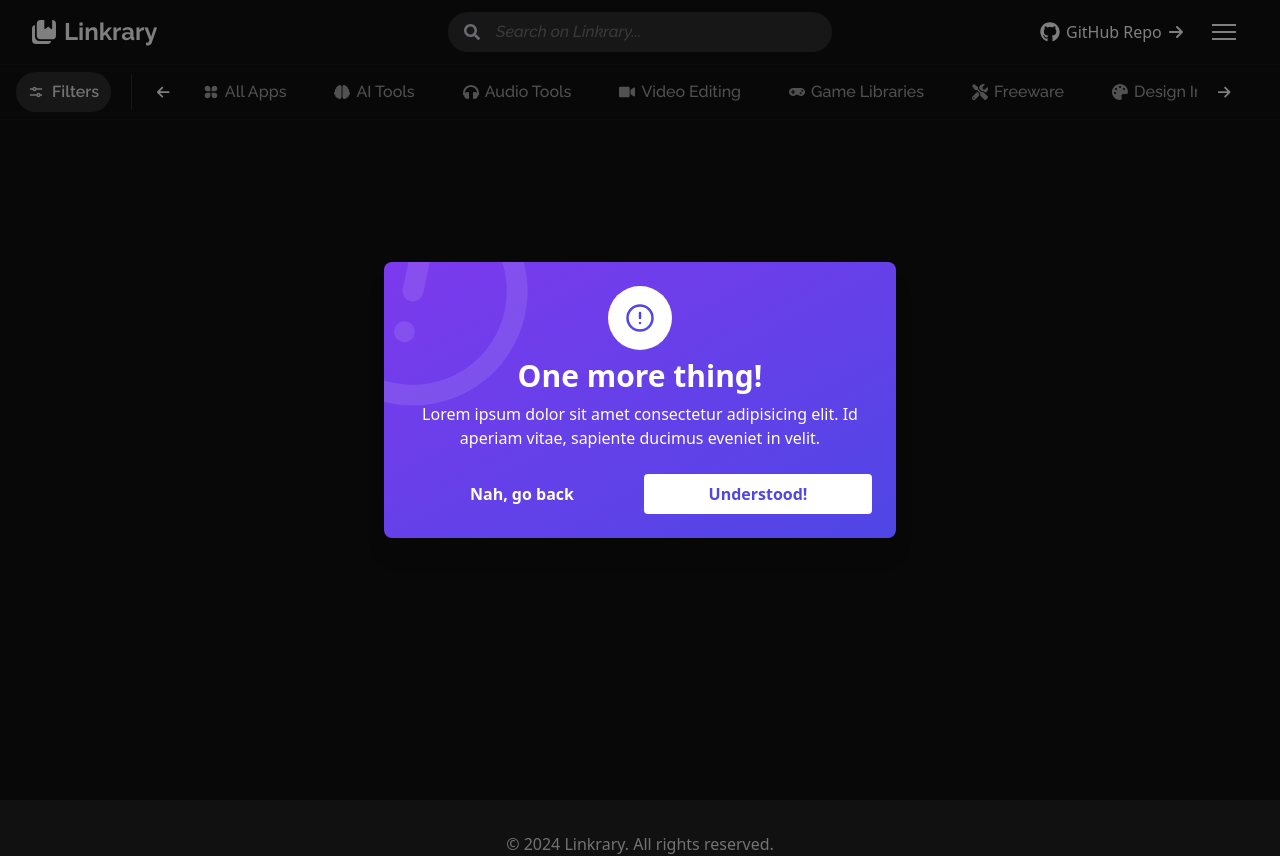
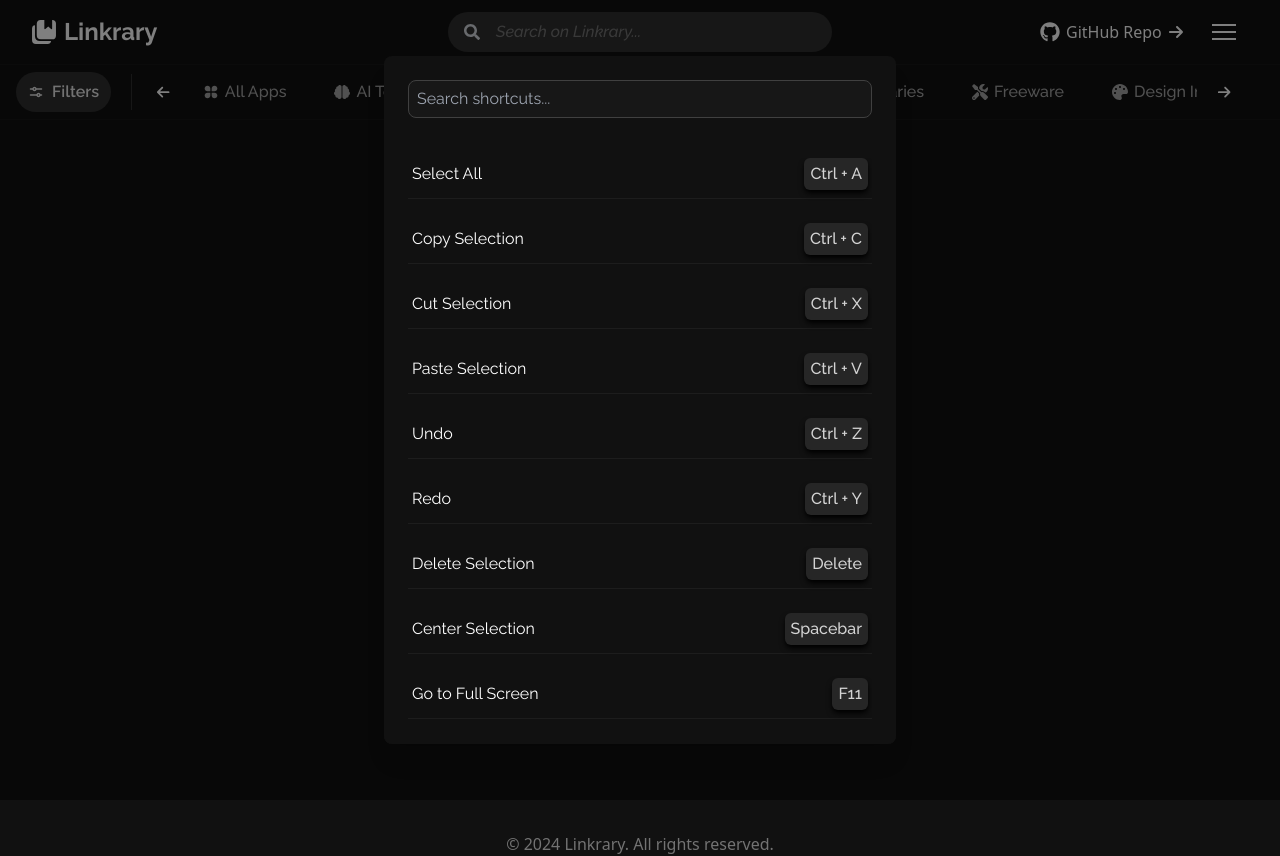
Before and after one commit to aibiansari/linkrary-vite-app, a React (Vite) app: page /Linkrary/saved in a window 1280 px wide. Both pictures are taken after a click on the button "Filters". Built offline with nearby package versions, Linux system fonts and the light colour scheme.

Commit message:
Filter Modal updates

```diff
--- a/src/components/ui/ScrollX.tsx
+++ b/src/components/ui/ScrollX.tsx
@@ -43,7 +43,7 @@ const categories = [
   { name: "Free Games", icon: <FaGamepad /> },
   { name: "Torrent Resources", icon: <FaLock /> },
   { name: "PDF Utilities", icon: <FaBook /> },
-  { name: "Cracked Softwares", icon: <FaLock /> },
+  { name: "Cracked Apps", icon: <FaLock /> },
   { name: "Cloud Solutions", icon: <FaCloud /> },
   { name: "3D Design Tools", icon: <FaPaintBrush /> },
   { name: "Coding Resources", icon: <FaCode /> },
--- a/src/components/ui/filterModal.tsx
+++ b/src/components/ui/filterModal.tsx
@@ -1,9 +1,42 @@
 import { useFilterButtonContext } from "@/contexts/FilterButtonContext";
 import { AnimatePresence, motion } from "framer-motion";
-import { FiAlertCircle } from "react-icons/fi";
+import React from "react";
+
+const items = [
+  { name: "Select All", shortcut: "Ctrl + A" },
+  { name: "Copy Selection", shortcut: "Ctrl + C" },
+  { name: "Cut Selection", shortcut: "Ctrl + X" },
+  { name: "Paste Selection", shortcut: "Ctrl + V" },
+  { name: "Undo", shortcut: "Ctrl + Z" },
+  { name: "Redo", shortcut: "Ctrl + Y" },
+  { name: "Delete Selection", shortcut: "Delete" },
+  { name: "Center Selection", shortcut: "Spacebar" },
+  { name: "Go to Full Screen", shortcut: "F11" },
+  { name: "Add new node on canvas", shortcut: "Double Left Click" },
+  { name: "Add label on link", shortcut: "Double Click on Link" },
+  { name: "Open Context Menu", shortcut: "Right Click on Selection" },
+  { name: "Selection Box", shortcut: "Left Click Hold & Drag" },
+  { name: "Switch Scrolling Mods", shortcut: "Middle Mouse Button" },
+  { name: "Move Selection", shortcut: "Arrow Keys" },
+  { name: "Precise Selection Movement", shortcut: "Ctrl + Arrow Keys" },
+  { name: "Free Rotation", shortcut: "Shift + Rotate" },
+  { name: "Rescale Selection", shortcut: "Drag Bottom Right Corner" },
+  { name: "Multiple Selection", shortcut: "Shift/Ctrl + Select" },
+  { name: "Group Selection", shortcut: "Ctrl + G" },
+  { name: "Ungroup Selection", shortcut: "Ctrl + Shift + G" },
+  { name: "Zoom In/Out", shortcut: "+ & -" },
+  { name: "Zoom to Fit", shortcut: "Shift + Z" },
+];
 
 const FilterModal = () => {
   const { buttonState, setButtonState } = useFilterButtonContext();
+  const [search, setSearch] = React.useState("");
+
+  const filteredShortcuts = items.filter(
+    (item) =>
+      item.name.toLowerCase().includes(search.toLowerCase()) ||
+      item.shortcut.toLowerCase().includes(search.toLowerCase())
+  );
 
   return (
     <AnimatePresence>
@@ -13,41 +46,48 @@ const FilterModal = () => {
           animate={{ opacity: 1 }}
           exit={{ opacity: 0 }}
           onClick={() => setButtonState(false)}
-          className="bg-black/50 p-8 fixed inset-0 z-50 grid place-items-center"
+          className="bg-black/50 fixed  font-Raleway inset-0 z-50 grid place-items-center"
         >
           <motion.div
             initial={{ scale: 0, rotate: "12.5deg" }}
             animate={{ scale: 1, rotate: "0deg" }}
             exit={{ scale: 0, rotate: "0deg" }}
             onClick={(e) => e.stopPropagation()}
-            className="bg-gradient-to-br from-violet-600 to-indigo-600 text-white p-6 rounded-lg w-full max-w-lg shadow-xl cursor-default relative overflow-hidden"
+            className="bg-body text-white p-6 rounded-lg w-full max-w-lg shadow-xl cursor-default relative overflow-hidden"
           >
-            <FiAlertCircle className="text-white/10 rotate-12 text-[250px] absolute z-0 -top-24 -left-24" />
-            <div className="relative z-10">
-              <div className="bg-white w-16 h-16 mb-2 rounded-full text-3xl text-indigo-600 grid place-items-center mx-auto">
-                <FiAlertCircle />
-              </div>
-              <h3 className="text-3xl font-bold text-center mb-2">
-                One more thing!
+            <div className="relative z-10 max-h-[90vh] md:max-h-[80vh]">
+              <h3 className="text-center mb-2 flex items-start justify-between">
+                <input
+                  type="text"
+                  placeholder="Search shortcuts..."
+                  value={search}
+                  onChange={(e) => setSearch(e.target.value)}
+                  className="w-full p-1.5 pl-2 mb-8 text-white bg-neutral-900 border border-neutral-700 rounded-lg focus:outline-none focus:border-neutral-600"
+                />
               </h3>
-              <p className="text-center mb-6">
-                Lorem ipsum dolor sit amet consectetur adipisicing elit. Id
-                aperiam vitae, sapiente ducimus eveniet in velit.
-              </p>
-              <div className="flex gap-2">
-                <button
-                  onClick={() => setButtonState(false)}
-                  className="bg-transparent hover:bg-white/10 transition-colors text-white font-semibold w-full py-2 rounded"
-                >
-                  Nah, go back
-                </button>
-                <button
-                  onClick={() => setButtonState(false)}
-                  className="bg-white hover:opacity-90 transition-opacity text-indigo-600 font-semibold w-full py-2 rounded"
-                >
-                  Understood!
-                </button>
-              </div>
+              <ul
+                className="h-screen pb-52"
+                style={{ scrollbarWidth: "none", overflowY: "scroll" }}
+              >
+                {filteredShortcuts.map((shortcut, index) => (
+                  <li
+                    key={index}
+                    className="flex items-center justify-between px-1 mb-6 border-b border-white border-opacity-5 pb-2"
+                  >
+                    <p className="py-0.5 text-white">{shortcut.name}</p>
+                    <span className="bg-neutral-800 text-neutral-300 py-1 px-1.5 rounded-md font-medium shadow-black shadow-md">
+                      {shortcut.shortcut}
+                    </span>
+                  </li>
+                ))}
+              </ul>
+            </div>
+            <div className="hidden md:block absolute bg-body h-6 w-full bottom-0 left-0 z-50"></div>
+            <div
+              onClick={() => setButtonState(false)}
+              className="block text-center font-bold p-2 md:hidden absolute bg-neutral-900 hover:bg-neutral-800 transition-colors duration-300 cursor-pointer h-10 w-full bottom-0 left-0 z-50"
+            >
+              Close
             </div>
           </motion.div>
         </motion.div>
```
